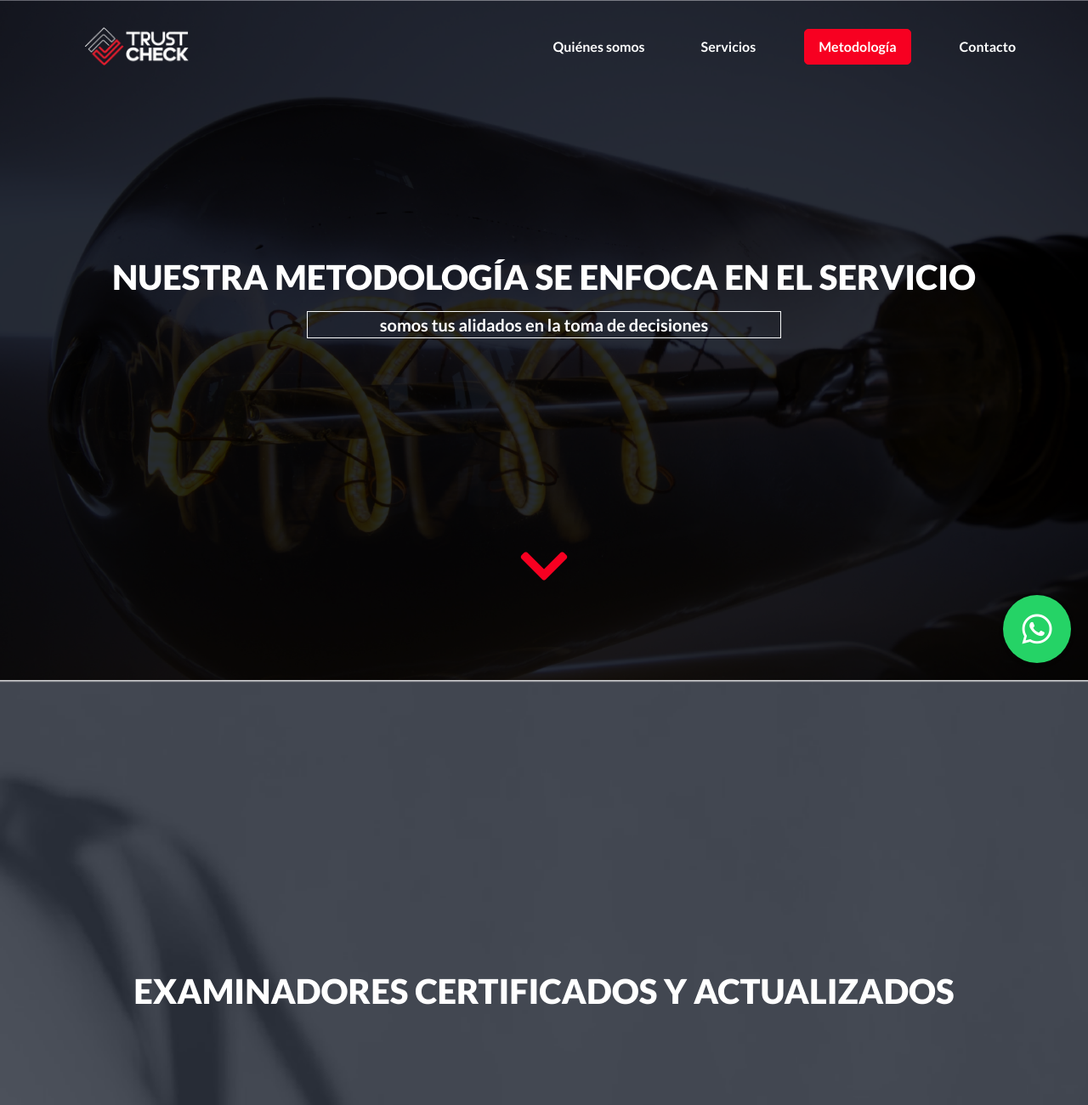
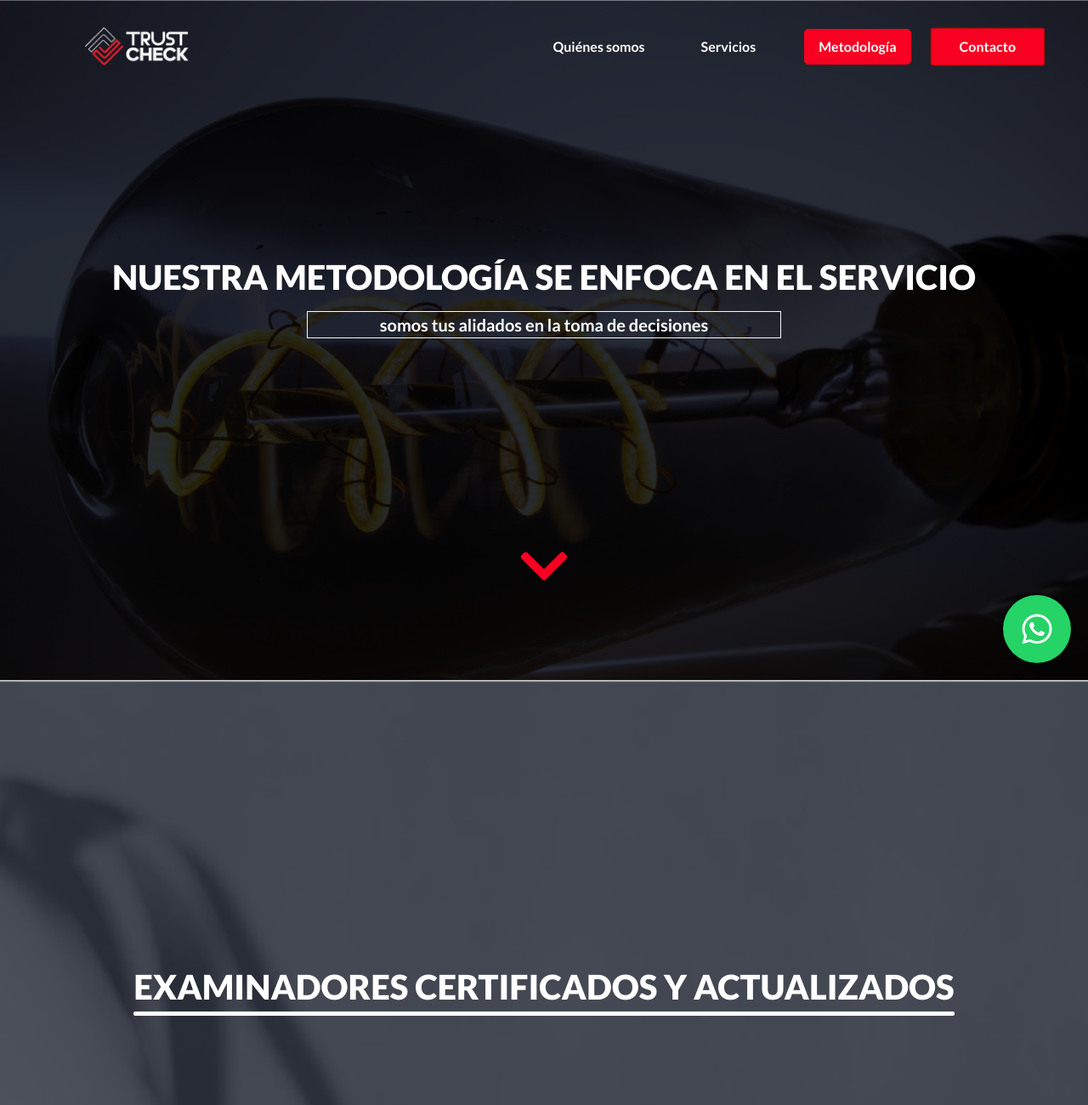
Before and after one commit to johnnylama/trustcheck, a plain HTML site: page metodologia.html in a window 1280 px wide. Shown: the top 1300 px of the page at 85% size. Drawn offline with nearby package versions, Linux system fonts and the light colour scheme.

Commit message:
variasCorreccionesDiseño

```diff
--- a/css/main_metodologia.css
+++ b/css/main_metodologia.css
@@ -88,3 +88,18 @@
     background-color: white; /* Fondo blanco para mantener el contraste */
     padding: 10px; /* Espaciado interno para evitar que el contenido toque el borde */
 }
+
+.linea-debajo-texto-metodologia {
+    position: relative; /* Asegura que el pseudo-elemento ::after se posicione relativo al texto */
+    display: inline-block; /* Mantiene la línea ajustada al ancho del contenido */
+}
+
+.linea-debajo-texto-metodologia::after {
+    content: '';
+    display: block;
+    width: 100%; /* Ancho de la línea, ajustable */
+    height: 5px; /* Grosor de la línea */
+    background-color: var(--text-light); /* Color de la línea */
+    margin: 5px 0 0; /* Espaciado entre el texto y la línea */
+    border-radius: 2px; /* Esquinas redondeadas */
+}
--- a/css/navbar.css
+++ b/css/navbar.css
@@ -2,7 +2,8 @@
 
 /* Navbar base styles */
 .navbar-custom {
-    z-index: 9999; /* Un valor alto para que no quede detrás del hero */
+    z-index: 9999;
+    /* Un valor alto para que no quede detrás del hero */
     width: 100%;
     position: absolute;
     top: 0;
@@ -76,7 +77,7 @@
 
 /* Active link styles */
 .navbar-custom .nav-link.active {
-    background-color:var(--primary-color);
+    background-color: var(--primary-color);
     /* Fondo cambia a secundario */
     color: var(--text-light) !important;
     /* Texto permanece blanco */
@@ -99,6 +100,9 @@
 }
 
 @media (max-width: 992px) {
+
+
+
     .navbar-logo-custom {
         margin-left: 1.5rem !important;
     }
@@ -191,4 +195,19 @@
 
         margin-left: 1.5rem !important;
     }
+
+
 }
+
+
+
+/* Nueva clase específica para evitar afectar a otros .nav-link */
+.neon-levitate {
+
+    color: var(--text-light);
+    background: var(--primary-color);
+    box-shadow: 0 0 2px red, 0 0 2px red, 0 0 2px red;
+
+    position: relative;
+
+}
--- a/metodologia.html
+++ b/metodologia.html
@@ -46,7 +46,7 @@
                         <li class="nav-item">
                             <a class="nav-link mx-lg-4 active" href="metodologia.html">Metodología</a>
                         </li>
-                        <li class="nav-item">
+                        <li class="neon-levitate">
                             <a class="nav-link mx-lg-4" href="https://wa.me/593994082142" target="_blank">Contacto</a>
                         </li>
 
@@ -91,7 +91,7 @@
         <div class="container-fluid text-center py-5 hero-metodologia-content ">
             <div class="row justify-content-center ">
                 <div class="col-12  ">
-                    <h2 class="fw-bold mb-3 fs-1 bold mt-5">EXAMINADORES CERTIFICADOS
+                    <h2 class="fw-bold mb-3 fs-1 bold mt-5 linea-debajo-texto-metodologia">EXAMINADORES CERTIFICADOS
                         Y ACTUALIZADOS</h2>
 
                 </div>
@@ -118,7 +118,7 @@
         <div class="container-fluid text-center py-5 hero-metodologia-content ">
             <div class="row justify-content-center ">
                 <div class="col-12  ">
-                    <h2 class="fw-bold mb-3 fs-1 bold mt-5">VANGUARDIA TECNOLÓGICA</h2>
+                    <h2 class="fw-bold mb-3 fs-1 bold mt-5 linea-debajo-texto-metodologia">VANGUARDIA TECNOLÓGICA</h2>
 
                 </div>
 
@@ -145,7 +145,7 @@
         <div class="container-fluid text-center py-5 hero-metodologia-content ">
             <div class="row justify-content-center ">
                 <div class="col-12  ">
-                    <h2 class="fw-bold mb-3 fs-1 bold mt-5">ENTREGA DE RESULTADOS EN
+                    <h2 class="fw-bold mb-3 fs-1 bold mt-5 linea-debajo-texto-metodologia">ENTREGA DE RESULTADOS EN
                         MENOR TIEMPO</h2>
 
                 </div>
```
Also changed, not shown: index.html (+1 -1 lines), quienesSomos.html (+1 -1 lines), servicios.html (+1 -1 lines).
